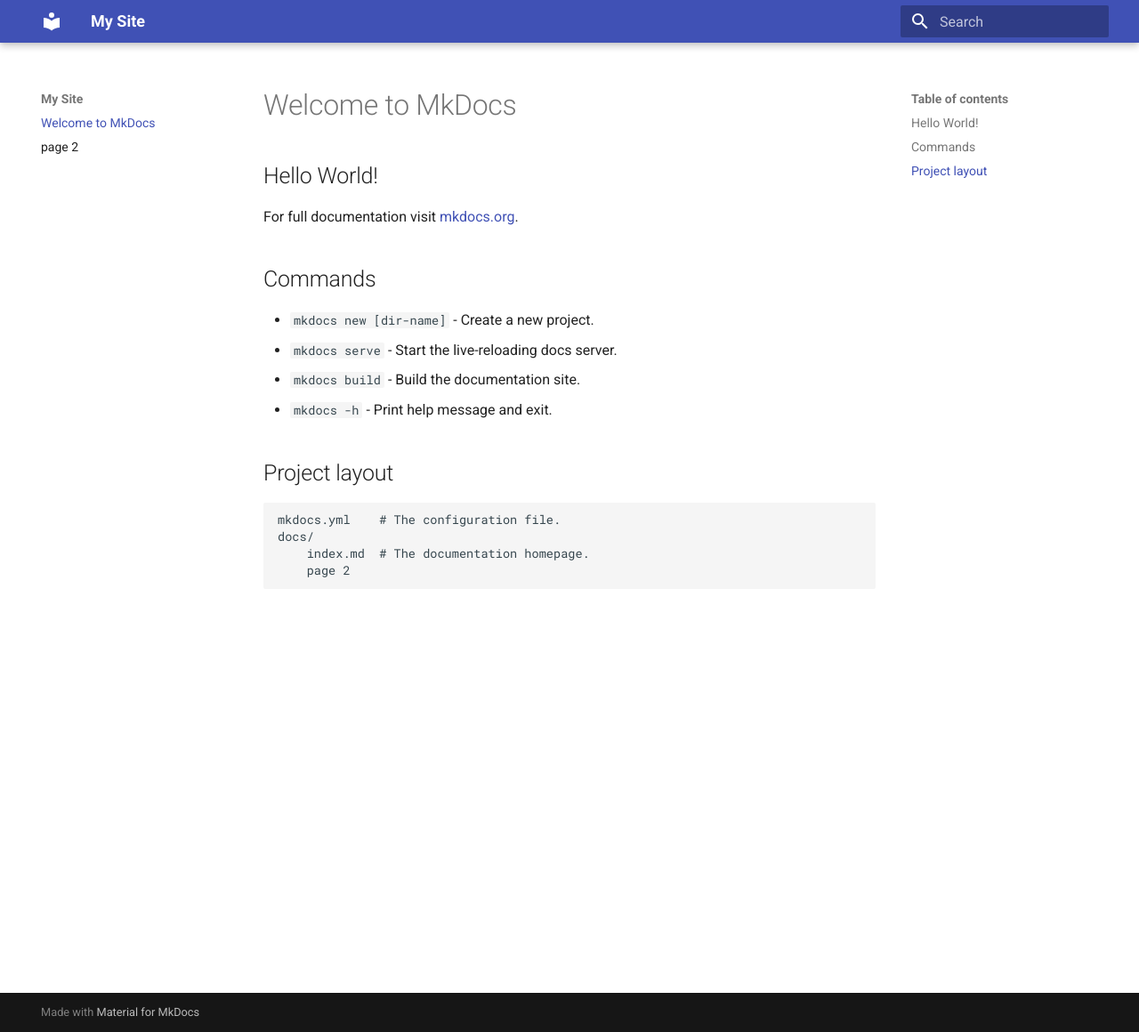
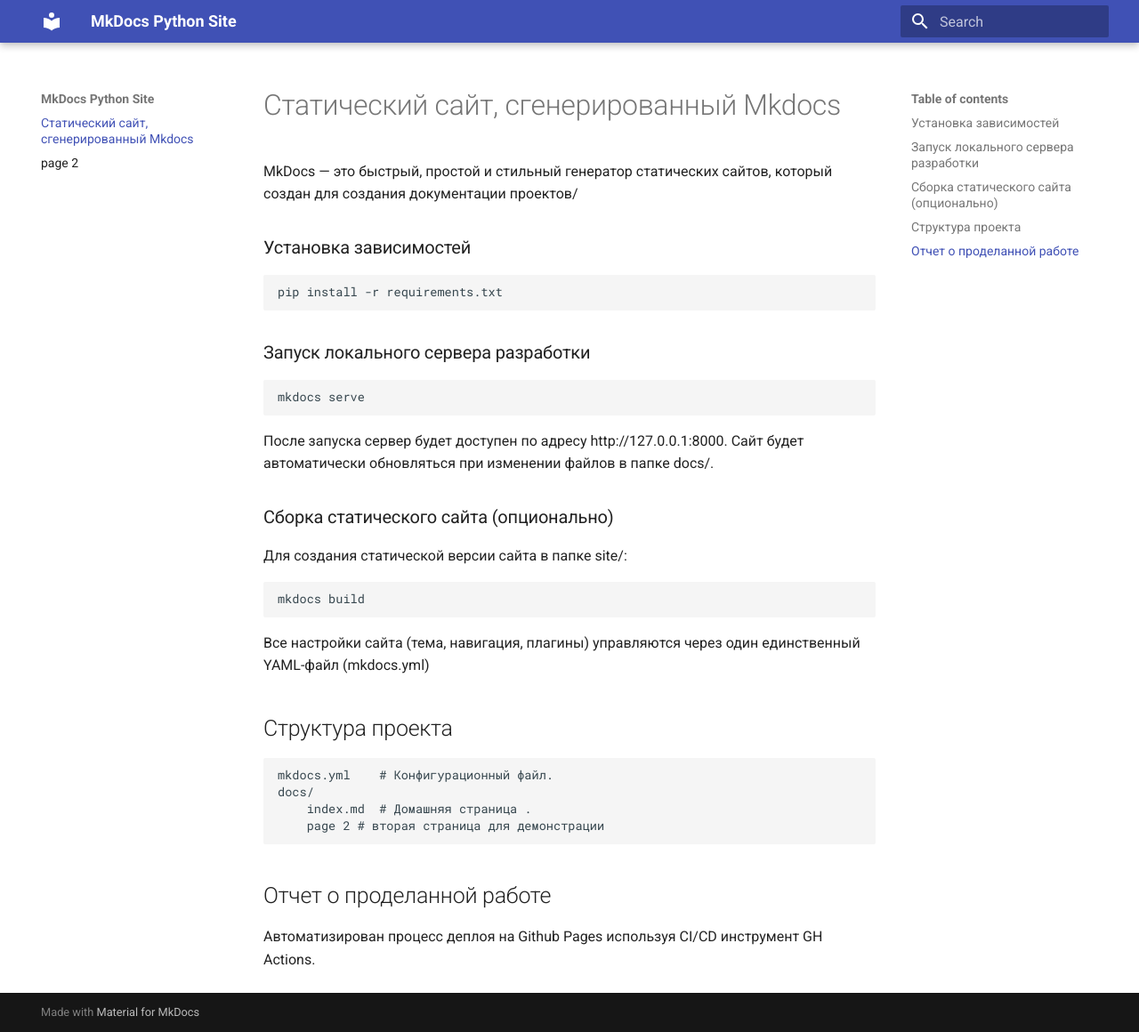
Before and after one commit to Shakhnavaz/mkdocs-python-site, an MkDocs documentation site: the page built from docs/index.md, in a window 1280 px wide and 1160 px high. Shown: the whole window at 89% size. Built offline with MkDocs 1.6.1 and Material for MkDocs 9.7.7, drawn with Linux system fonts in a browser that asks for light colours.

Commit message:
задан отчет страницы с использованием markdown

```diff
--- a/docs/index.md
+++ b/docs/index.md
@@ -1,18 +1,28 @@
-# Welcome to MkDocs
+# Статический сайт, сгенерированный Mkdocs
 
-## Hello World!
-For full documentation visit [mkdocs.org](https://www.mkdocs.org).
+MkDocs — это быстрый, простой и стильный генератор статических сайтов, который создан для создания документации проектов/
 
-## Commands
+### Установка зависимостей
+    pip install -r requirements.txt
 
-* `mkdocs new [dir-name]` - Create a new project.
-* `mkdocs serve` - Start the live-reloading docs server.
-* `mkdocs build` - Build the documentation site.
-* `mkdocs -h` - Print help message and exit.
+### Запуск локального сервера разработки
+    mkdocs serve
+После запуска сервер будет доступен по адресу http://127.0.0.1:8000. Сайт будет автоматически обновляться при изменении файлов в папке docs/.
 
-## Project layout
+### Сборка статического сайта (опционально)
+Для создания статической версии сайта в папке site/:
 
-    mkdocs.yml    # The configuration file.
+    mkdocs build
+
+Все настройки сайта (тема, навигация, плагины) управляются через один единственный YAML-файл (mkdocs.yml)
+
+## Структура проекта
+
+    mkdocs.yml    # Конфигурационный файл.
     docs/
-        index.md  # The documentation homepage.
-        page 2
+        index.md  # Домашняя страница .
+        page 2 # вторая страница для демонстрации
+
+## Отчет о проделанной работе
+
+Автоматизирован процесс деплоя на Github Pages используя CI/CD инструмент GH Actions.
--- a/mkdocs.yml
+++ b/mkdocs.yml
@@ -1,4 +1,4 @@
-site_name: My Site
+site_name: MkDocs Python Site
 site_url: https://shakhnavaz.github.io/mkdocs-python-site/
 theme:
   name: material
```
Also changed, not shown: docs/shell.md (+1 -1 lines).
